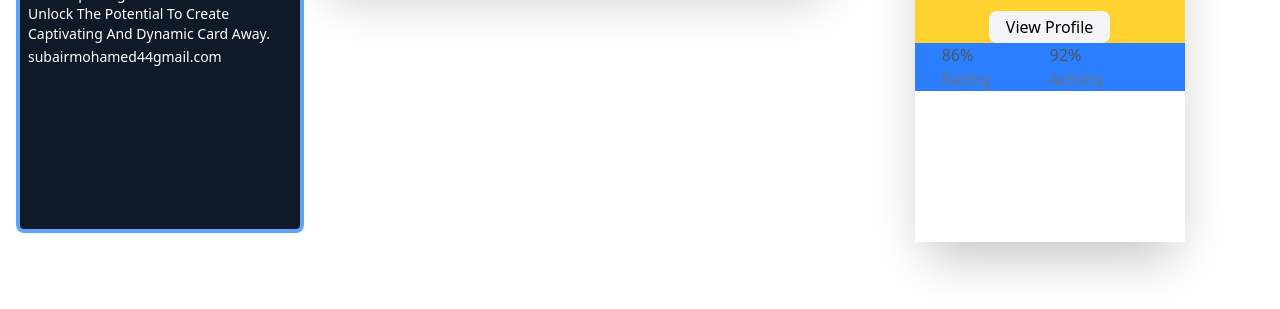
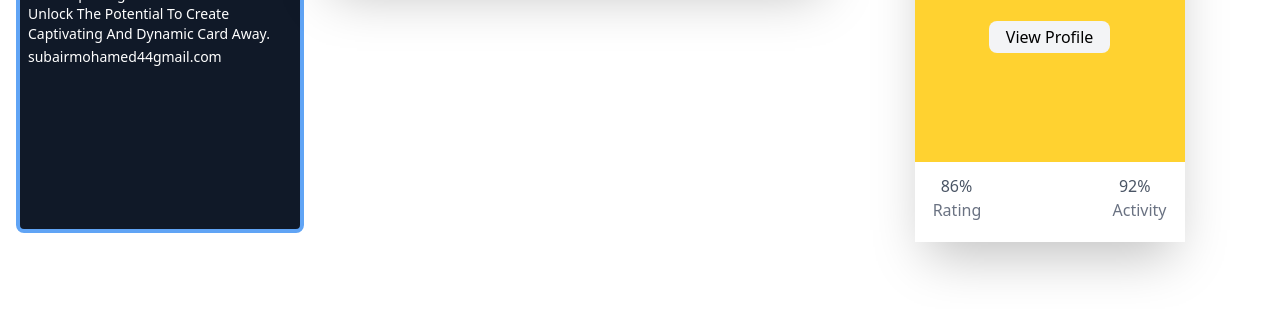
Before and after one commit to SubairMohamed/Cards-Design, a website: page src/index.html in a window 1280 px wide. Shown: the part 731-1040 px from the top of the page. Drawn offline with Linux system fonts and the light colour scheme.

Commit message:
looking-stil

```diff
--- a/scss/main.scss
+++ b/scss/main.scss
@@ -92,6 +92,10 @@
     margin: -11rem auto;
 }
 
+#content-card-vartical #card-header {
+    height: 80%;
+}
+
 #content-card-vartical #card-header img {
     width: 30%;
     height: 30%;
--- a/src/index.html
+++ b/src/index.html
@@ -118,17 +118,17 @@
                <h3 class="font-bold capitalize text-lg text-center">subair harbi</h3>
                <p class="text-center text-sm font-light capitalize text-rose-500 mb-6">user experience designer</p>
                <button class="capitalize bg-gray-100 py-1 rounded-lg">view profile</button>
+              </div>
 
-               <div id="card-footer" class="flex flex-row justify-center bg-blue-500">
+              <div id="card-footer" class="flex flex-row mt-3 justify-evenly">
                 <div id="left-footer">
-                  <span class="text-gray-600">86%</span>
+                  <span class="text-gray-600 pl-2">86%</span>
                   <p class="capitalize text-base text-gray-500">rating</p>
                 </div>
-                <div id="right-footer">
-                  <span class="text-gray-600">92%</span>
+                <div id="right-footer" class="text-right">
+                  <span class="text-gray-600 pr-4">92%</span>
                   <p class="capitalize text-base text-gray-500">activity</p>
                 </div>
-              </div>
               </div>
            </div>
           </div>
```
Also changed, not shown: dist/CSS/main.CSS/main.css, src/output.css, 1 other file.
